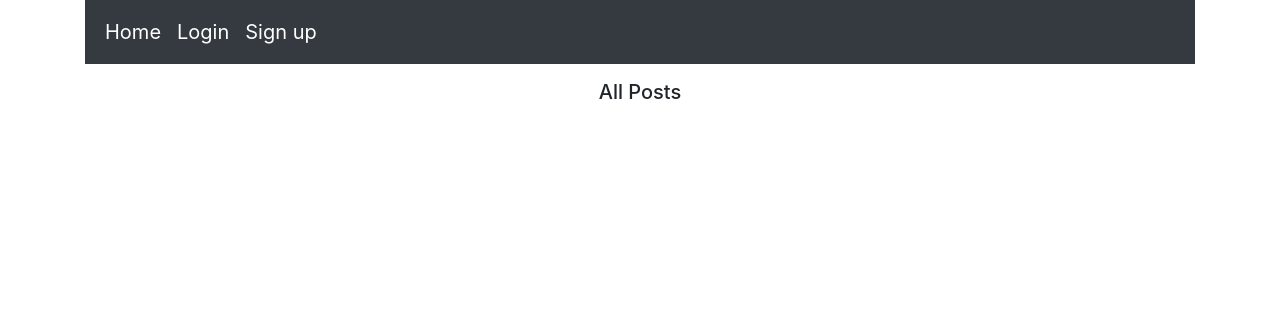
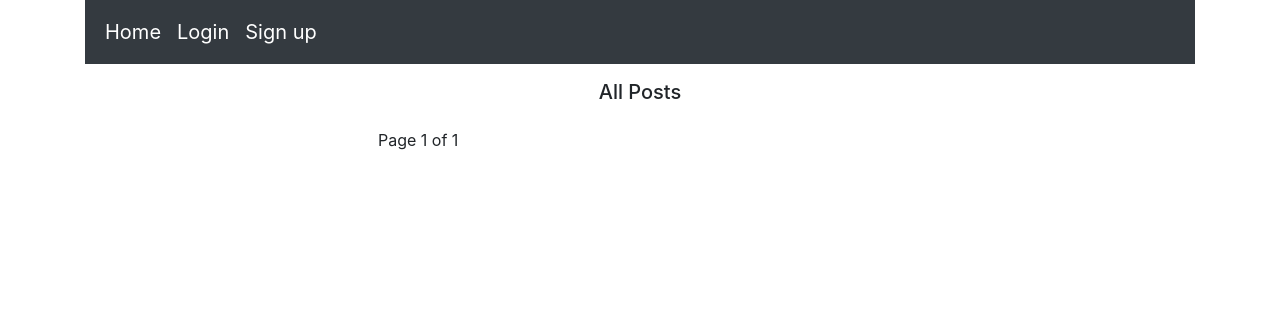
Before and after one commit to adushaj2022/blog, a Django app: page /posts/ in a window 1280 px wide. Shown: the top 324 px of the page. Run offline with Django 3.2, Linux system fonts and the light colour scheme; data that the repository does not hold is empty; some libraries are stand-ins or nearby versions.

Commit message:
added pagination, and styled with bootstrap

```diff
--- a/blog/posts/views.py
+++ b/blog/posts/views.py
@@ -3,11 +3,16 @@ from .forms import PostForm
 from django.contrib.auth.decorators import login_required
 from user.models import UserProfile
 from .models import Post
+from django.core.paginator import Paginator
 
 
 def index(request):
     posts = Post.objects.all()
-    return render(request, 'posts/index.html', {'posts': posts})
+    paginator = Paginator(posts, 2)
+    page_number = request.GET.get('page')
+    page_obj = paginator.get_page(page_number)
+
+    return render(request, 'posts/index.html', {'posts': posts, 'page_obj': page_obj})
 
 
 @login_required(redirect_field_name='register')
--- a/blog/templates/posts/index.html
+++ b/blog/templates/posts/index.html
@@ -1,7 +1,7 @@
 {% extends 'base.html' %}
 {% block content %}
 <h5 class="mt-3 mb-3 text-center">All Posts</h5>
-{% for post in posts %}
+{% for post in page_obj %}
 <div class="flexify">
     <div class="card mb-3" style="width: 400px;">
         <img class="card-img-top" src="{{ post.image.url }}" alt="post">
@@ -13,6 +13,31 @@
         </div>
       </div>
 </div>
+{% endfor %}
+<nav aria-label="Page navigation example">
+  <ul class="pagination">
+    {% if page_obj.has_previous %}
+    <li class="page-item">
+      <a href="?page=1" class="page-link">&laquo; first</a>
+    </li>
+    <li class="page-item">
+      <a href="?page={{ page_obj.previous_page_number }}" class="page-link">previous</a>
+    </li>
+    {% endif %}
 
-{% endfor %}
+    <span class="current mt-2 ml-2 mr-2">
+      Page {{ page_obj.number }} of {{ page_obj.paginator.num_pages }}
+    </span>
+
+    {% if page_obj.has_next %}
+    <li class="page-item">
+      <a href="?page={{ page_obj.next_page_number }}" class="page-link">next</a>
+    </li>
+    <li class="page-item">
+      <a href="?page={{ page_obj.paginator.num_pages }}" class="page-link">last &raquo;</a>
+    </li>
+    {% endif %}
+  </ul>
+</nav>
+
 {% endblock %}
```
